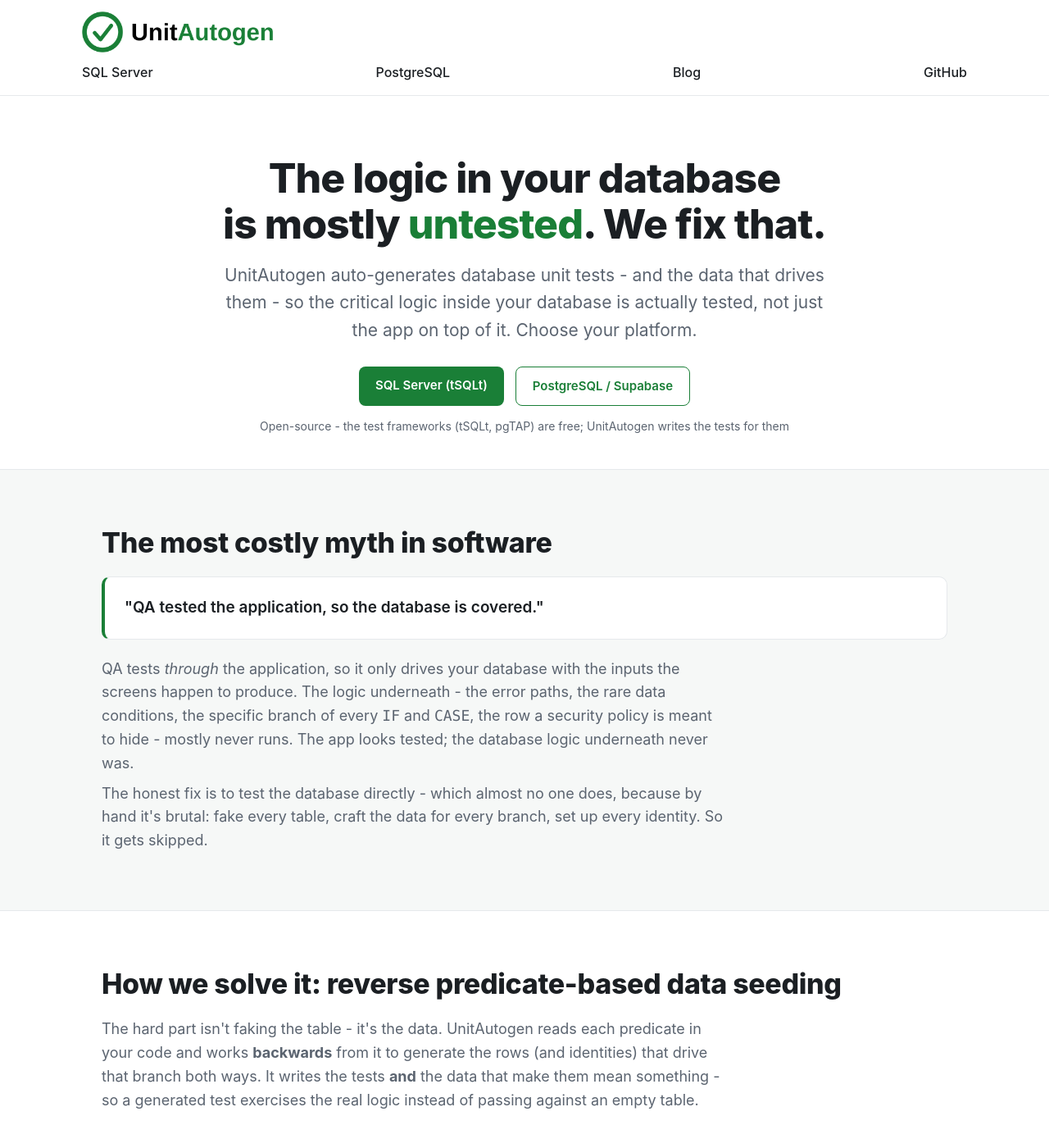
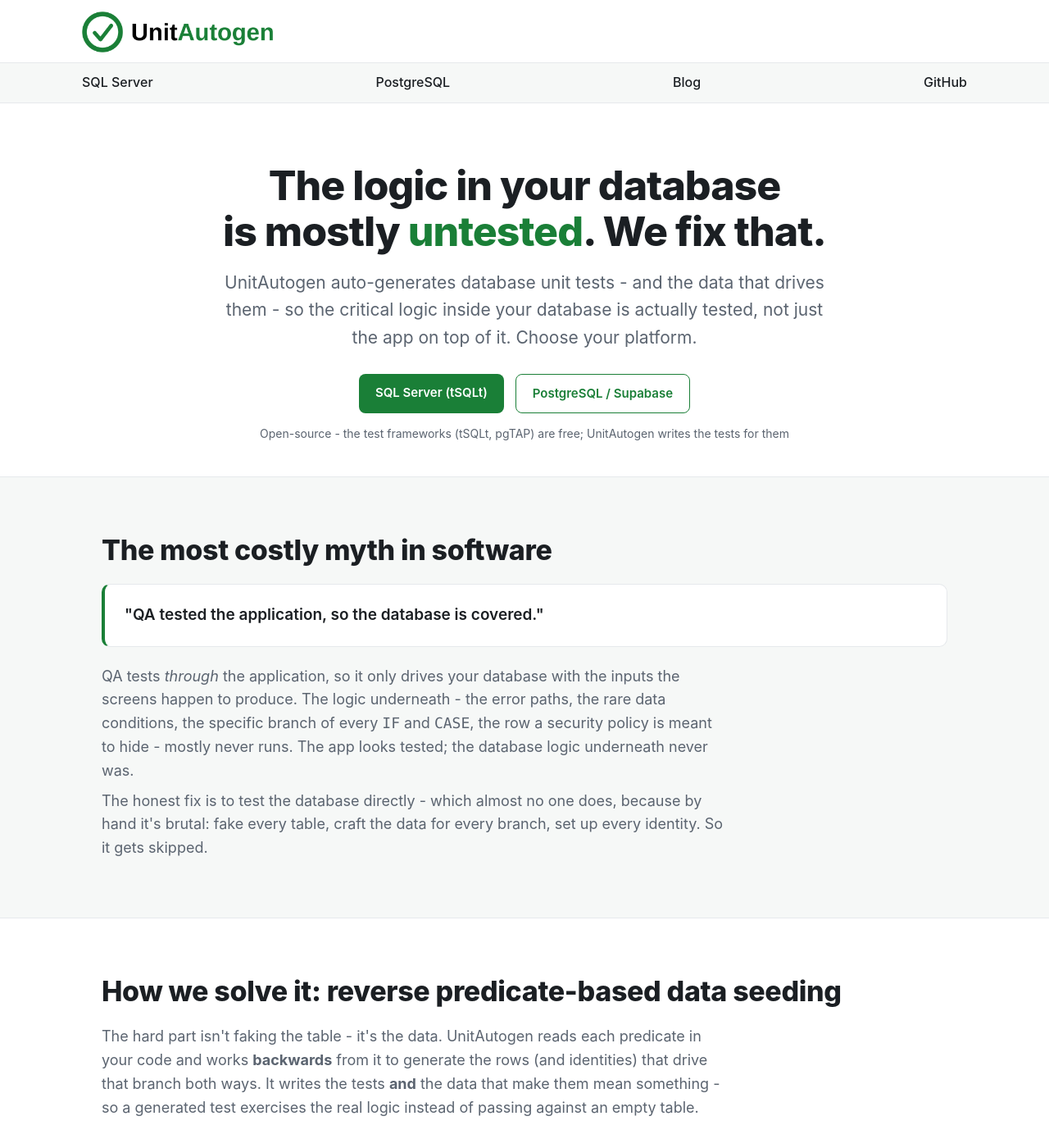
Before and after one commit to unitautogen/unitautogen.com, a Jekyll site: the page built from index.html, in a window 1280 px wide and 1400 px high. Shown: the whole window at 82% size. Built offline with Jekyll 4.4.1, drawn with Linux system fonts in a browser that asks for light colours.

Commit message:
Header: menu row in its own full-width panel

```diff
--- a/assets/css/site.css
+++ b/assets/css/site.css
@@ -15,14 +15,18 @@
 .wrap{max-width:1080px;margin:0 auto;padding:0 24px}
 
 /* header */
-header{position:sticky;top:0;background:rgba(255,255,255,.9);backdrop-filter:blur(8px);
+header{position:sticky;top:0;background:rgba(255,255,255,.96);backdrop-filter:blur(8px);
        border-bottom:1px solid var(--line);z-index:10}
 /* two rows: the logo on its own line, then the menu spread evenly across the full width */
 .nav{display:flex;flex-direction:column;align-items:stretch;padding:14px 0 0}
 .nav .brand{align-self:flex-start;display:inline-block}
 .nav img{height:50px;display:block}
+/* the menu gets its own full-width panel: soft band with a rule above and below, items aligned to the page column */
+header{overflow-x:clip}
 .nav .links{display:flex;align-items:center;justify-content:space-between;gap:24px;
-            padding:12px 0 14px;font-size:16px;font-weight:500}
+            margin:12px calc(50% - 50vw) 0;padding:11px calc(50vw - 50%) 11px;
+            background:var(--bg-soft);border-top:1px solid var(--line);
+            font-size:16px;font-weight:500}
 .nav .links .menu-t{font-size:16px;font-weight:500}
 .nav .links a.btn{font-size:15px;font-weight:600}
 .nav .links a{color:var(--ink)}
@@ -156,7 +160,7 @@
   .nav .links a.hidem,.nav .links .menu.hidem{display:none}
   .nav{padding-top:10px}
   .nav img{height:40px}
-  .nav .links{gap:14px;flex-wrap:wrap;font-size:15px;padding:8px 0 12px}
+  .nav .links{gap:14px;flex-wrap:wrap;font-size:15px;padding-top:8px;padding-bottom:10px;margin-top:8px}
   .menu-panel{left:auto;right:-8px}
   .grid{grid-template-columns:1fr}
   .pts{grid-template-columns:1fr}
```
